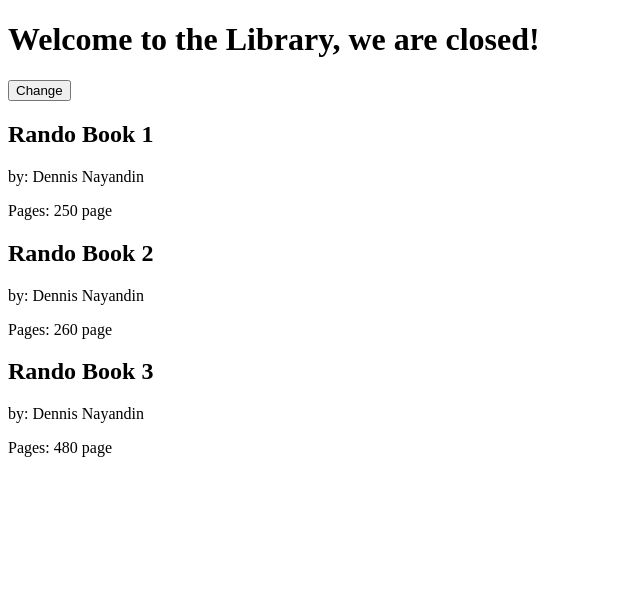
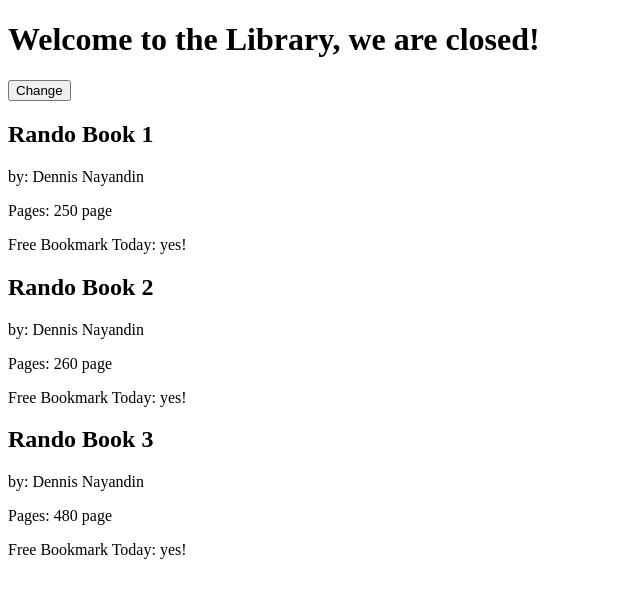
Before and after one commit to Nayandin77/lin-react-course, a React (Create React App) app: page / in a window 1280 px wide. Shown: the top 598 px of the page, without its empty margins (0-640 px from the left). Built offline with nearby package versions, Linux system fonts and the light colour scheme.

Commit message:
added another var inside state

```diff
--- a/src/index.js
+++ b/src/index.js
@@ -8,19 +8,23 @@
 
 ]
 
-const Book = ({title, author, pages}) => {
+const Book = ({title, author, pages, freeBookmark}) => {
     return (
         <section>
             <h2>{title}</h2>
             <p>by: {author}</p>
             <p>Pages: {pages} page</p>
+            <p>Free Bookmark Today: {freeBookmark ? 'yes!': 'no!'}</p>
         </section>
     )
 }
 
 class Library extends React.Component {
 
-    state = { open: false }
+    state = {
+        open: false ,
+        freeBookmark: true
+    }
 
     toggleOpenClosed = () => {
         this.setState(prevState => ({
@@ -40,7 +44,8 @@
                             key={i}
                             title={book.title}
                             author={book.author}
-                            pages={book.pages} />
+                            pages={book.pages}
+                            freeBookmark={this.state.freeBookmark} />
 
                 )}
             </div>
```
